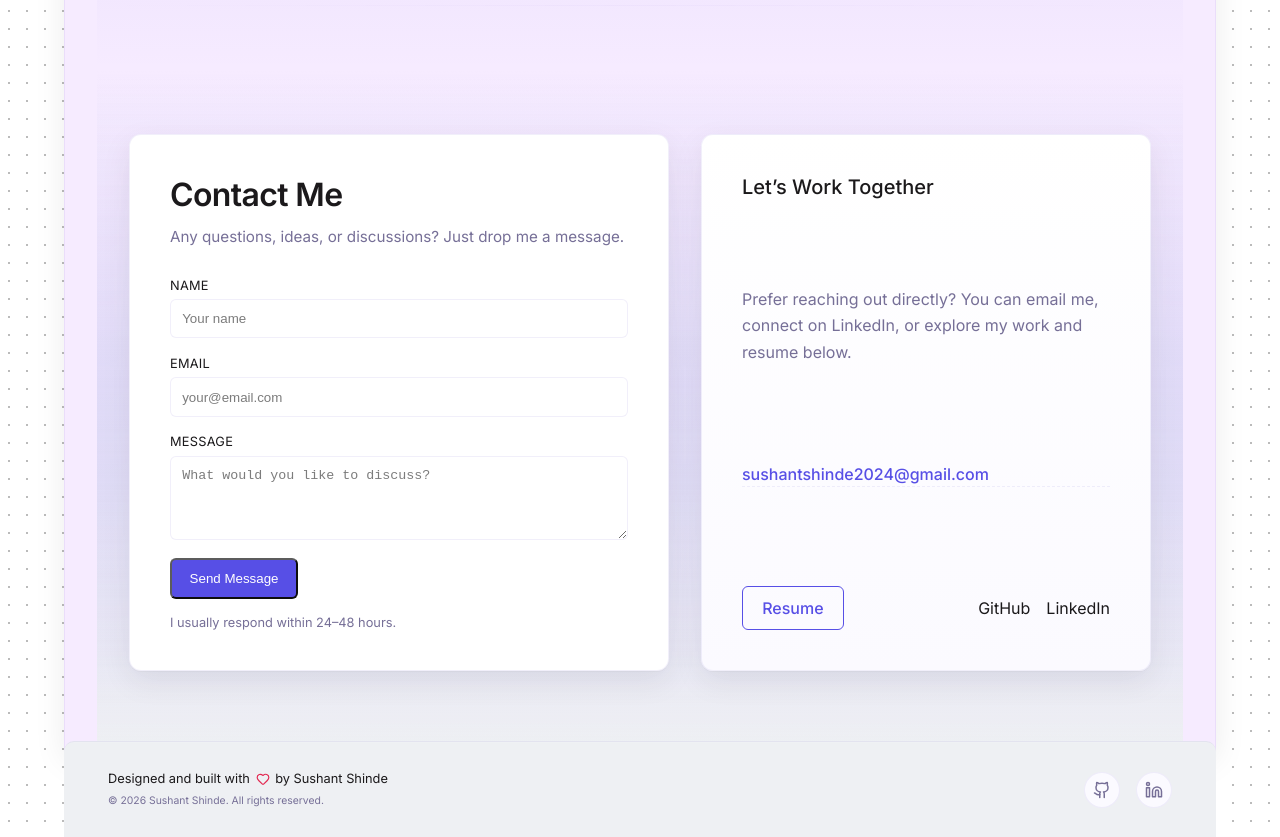
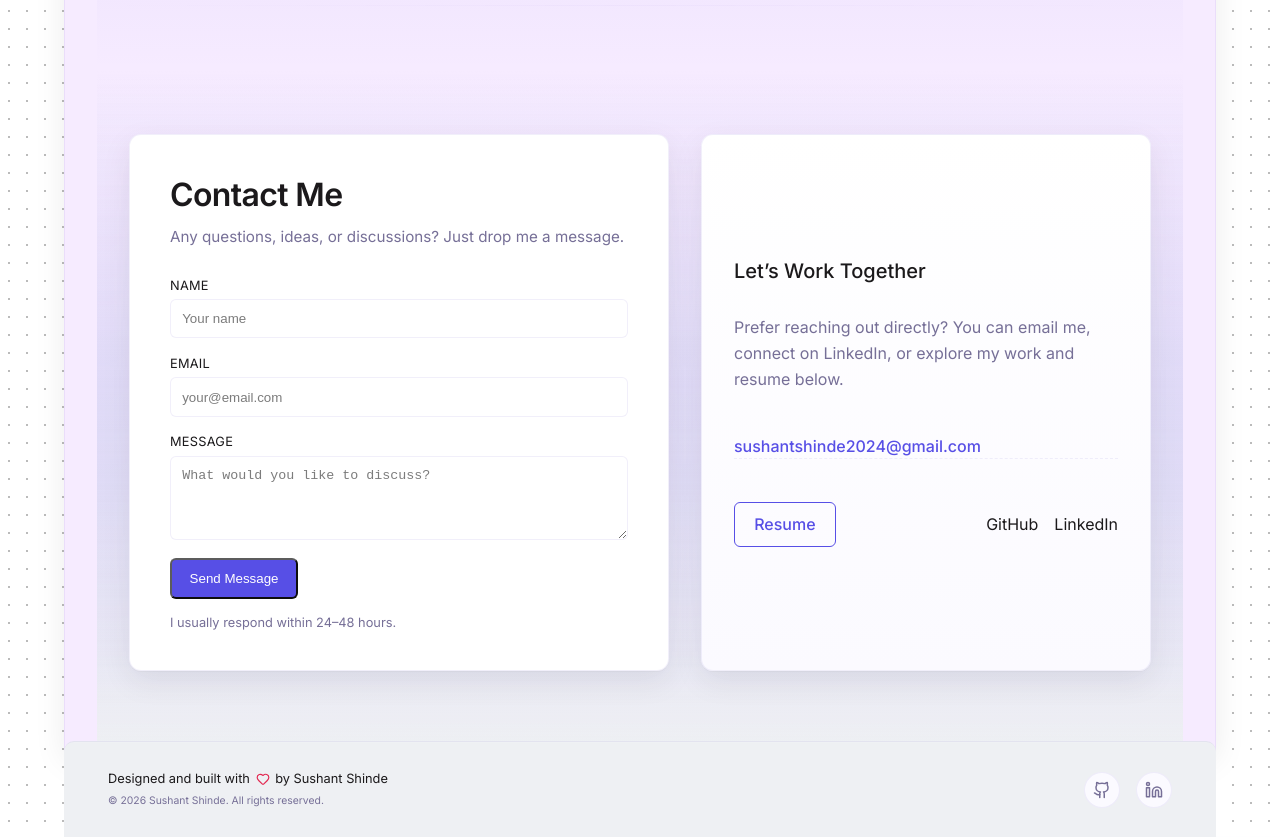
Before and after one commit to sushantshinde7/sushant-portfolio, a React (Vite) app: page / in a window 1280 px wide. Shown: the part 3940-4777 px from the top of the page. Built offline with nearby package versions, Linux system fonts and the light colour scheme.

Commit message:
Center-aligned CTA card

```diff
--- a/src/styles/Contact.css
+++ b/src/styles/Contact.css
@@ -185,11 +185,12 @@
   box-shadow: var(--shadow);
   border-radius: 12px;
 
-  padding: 2.5rem;
+  padding: 2rem;
 
   display: flex;
   flex-direction: column;
-  justify-content: space-between;
+  justify-content: center;
+  gap: 1.2rem;
 
   transition:
     box-shadow 0.2s ease,
@@ -210,6 +211,7 @@
 .contact-cta p {
   color: var(--text-muted);
   line-height: 1.65;
+  max-width: 38ch;
 }
 
 /* Direct mail */
```
